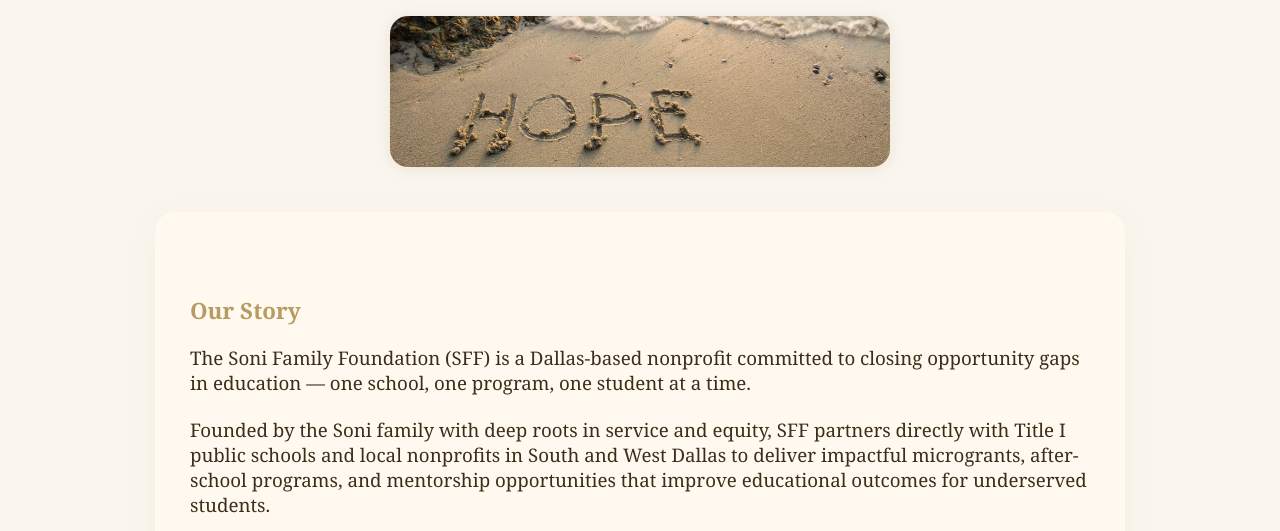
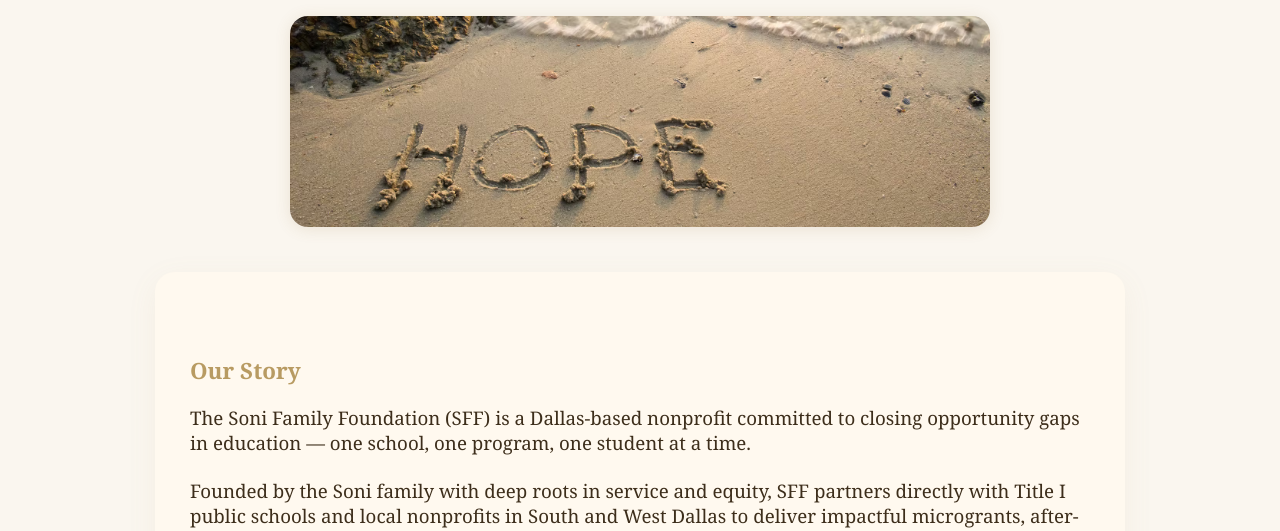
Before and after one commit to Sonyboy30/SFF, a plain HTML site: page about.html in a window 1280 px wide. Shown: the part 261-792 px from the top of the page. Drawn offline with Linux system fonts and the light colour scheme.

Commit message:
Update about.html

```diff
--- a/about.html
+++ b/about.html
@@ -15,7 +15,7 @@
     .nav-right li a:hover { color: #b89b62; border-bottom: 2px solid #b89b62; }
     .about-hero { text-align: center; margin-top: 3rem; }
     .about-hero h1 { font-size: 2.2rem; color: #8c6830; margin-bottom: 1.2rem; }
-    .about-hero img { width: 500px; border-radius: 18px; box-shadow: 0 2px 16px rgba(140,104,48,0.14); margin-bottom: 2.5rem; }
+    .about-hero img { width: 700px; border-radius: 18px; box-shadow: 0 2px 16px rgba(140,104,48,0.14); margin-bottom: 2.5rem; }
     .about-section { max-width: 900px; margin: 0 auto 3rem auto; background: #fff9ef; border-radius: 20px; box-shadow: 0 8px 30px rgba(180,155,98,0.08); padding: 3rem 2.2rem 2rem 2.2rem; }
     .about-section h2 { font-size: 1.4rem; color: #b89b62; margin-bottom: 0.8rem; margin-top: 2.2rem; }
     .about-section p { font-size: 1.17rem; margin-bottom: 1.4rem; color: #3d2e1b; }
```
